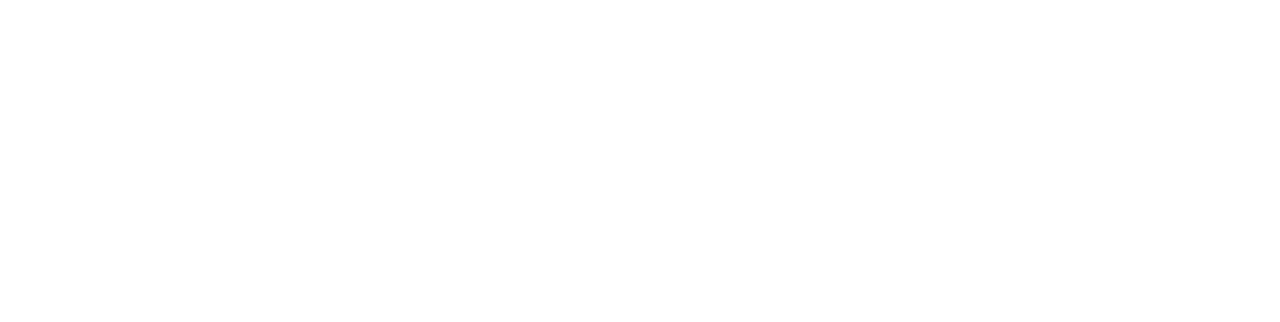
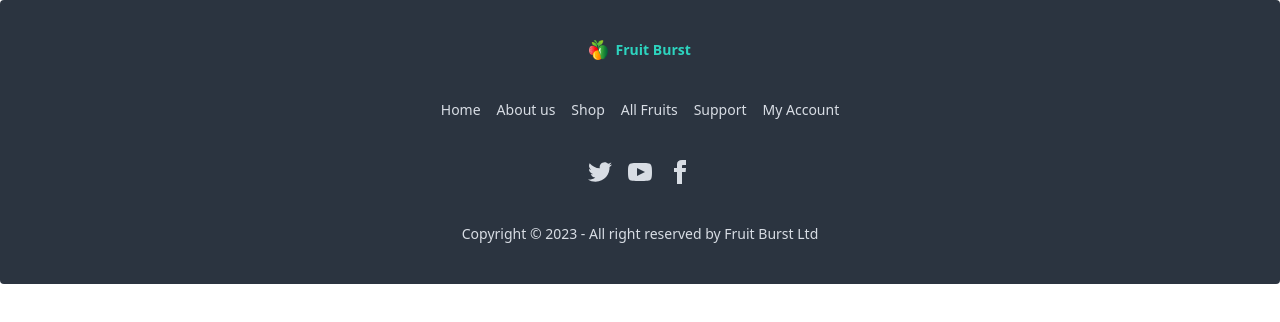
Before and after one commit to rony66323/fruit-brust-a3, a plain HTML site: page index.html in a window 1280 px wide. Drawn offline with nearby package versions, Linux system fonts and the light colour scheme.

Commit message:
added footer

```diff
--- a/index.html
+++ b/index.html
@@ -4,6 +4,8 @@
     <meta charset="UTF-8">
     <meta name="viewport" content="width=device-width, initial-scale=1.0">
     <title>Fruit-Brust</title>
+    <link href="https://cdn.jsdelivr.net/npm/daisyui@3.7.3/dist/full.css" rel="stylesheet" type="text/css" />
+<script src="https://cdn.tailwindcss.com"></script>
 </head>
 <body>
     <header>
@@ -15,8 +17,32 @@
     <main>
 
     </main>
-    <footer>
 
-    </footer>
+        <footer class="footer footer-center p-10 bg-neutral text-neutral-content rounded">
+
+            <div class="flex">
+                <img class="h-5" src="images/logo.png" alt="">
+               <h1 class="text-teal-400 font-bold">Fruit Burst</h1>
+            </div>
+            <nav class="grid grid-flow-col gap-4">
+              <a class="link link-hover">Home</a>
+              <a class="link link-hover">About us</a>
+              <a class="link link-hover">Shop</a>
+              <a class="link link-hover">All Fruits</a>
+              <a class="link link-hover">Support</a>
+              <a class="link link-hover">My Account</a>
+            </nav>
+            <nav>
+              <div class="grid grid-flow-col gap-4">
+                <a><svg xmlns="http://www.w3.org/2000/svg" width="24" height="24" viewBox="0 0 24 24" class="fill-current"><path d="M24 4.557c-.883.392-1.832.656-2.828.775 1.017-.609 1.798-1.574 2.165-2.724-.951.564-2.005.974-3.127 1.195-.897-.957-2.178-1.555-3.594-1.555-3.179 0-5.515 2.966-4.797 6.045-4.091-.205-7.719-2.165-10.148-5.144-1.29 2.213-.669 5.108 1.523 6.574-.806-.026-1.566-.247-2.229-.616-.054 2.281 1.581 4.415 3.949 4.89-.693.188-1.452.232-2.224.084.626 1.956 2.444 3.379 4.6 3.419-2.07 1.623-4.678 2.348-7.29 2.04 2.179 1.397 4.768 2.212 7.548 2.212 9.142 0 14.307-7.721 13.995-14.646.962-.695 1.797-1.562 2.457-2.549z"></path></svg></a>
+                <a><svg xmlns="http://www.w3.org/2000/svg" width="24" height="24" viewBox="0 0 24 24" class="fill-current"><path d="M19.615 3.184c-3.604-.246-11.631-.245-15.23 0-3.897.266-4.356 2.62-4.385 8.816.029 6.185.484 8.549 4.385 8.816 3.6.245 11.626.246 15.23 0 3.897-.266 4.356-2.62 4.385-8.816-.029-6.185-.484-8.549-4.385-8.816zm-10.615 12.816v-8l8 3.993-8 4.007z"></path></svg></a>
+                <a><svg xmlns="http://www.w3.org/2000/svg" width="24" height="24" viewBox="0 0 24 24" class="fill-current"><path d="M9 8h-3v4h3v12h5v-12h3.642l.358-4h-4v-1.667c0-.955.192-1.333 1.115-1.333h2.885v-5h-3.808c-3.596 0-5.192 1.583-5.192 4.615v3.385z"></path></svg></a>
+              </div>
+            </nav>
+            <aside>
+              <p>Copyright © 2023 - All right reserved by Fruit Burst Ltd</p>
+            </aside>
+          </footer>
+
 </body>
 </html>
```
